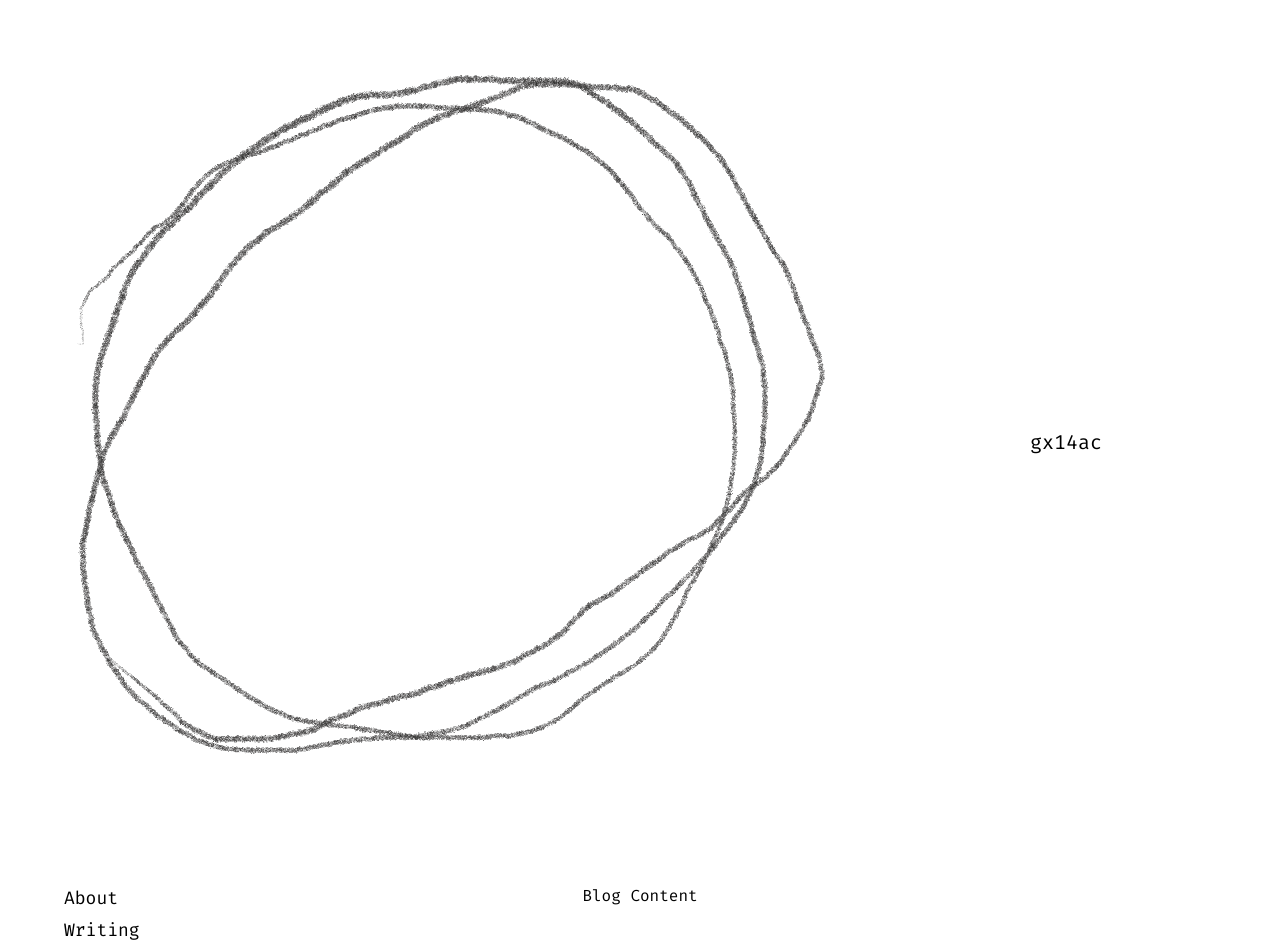
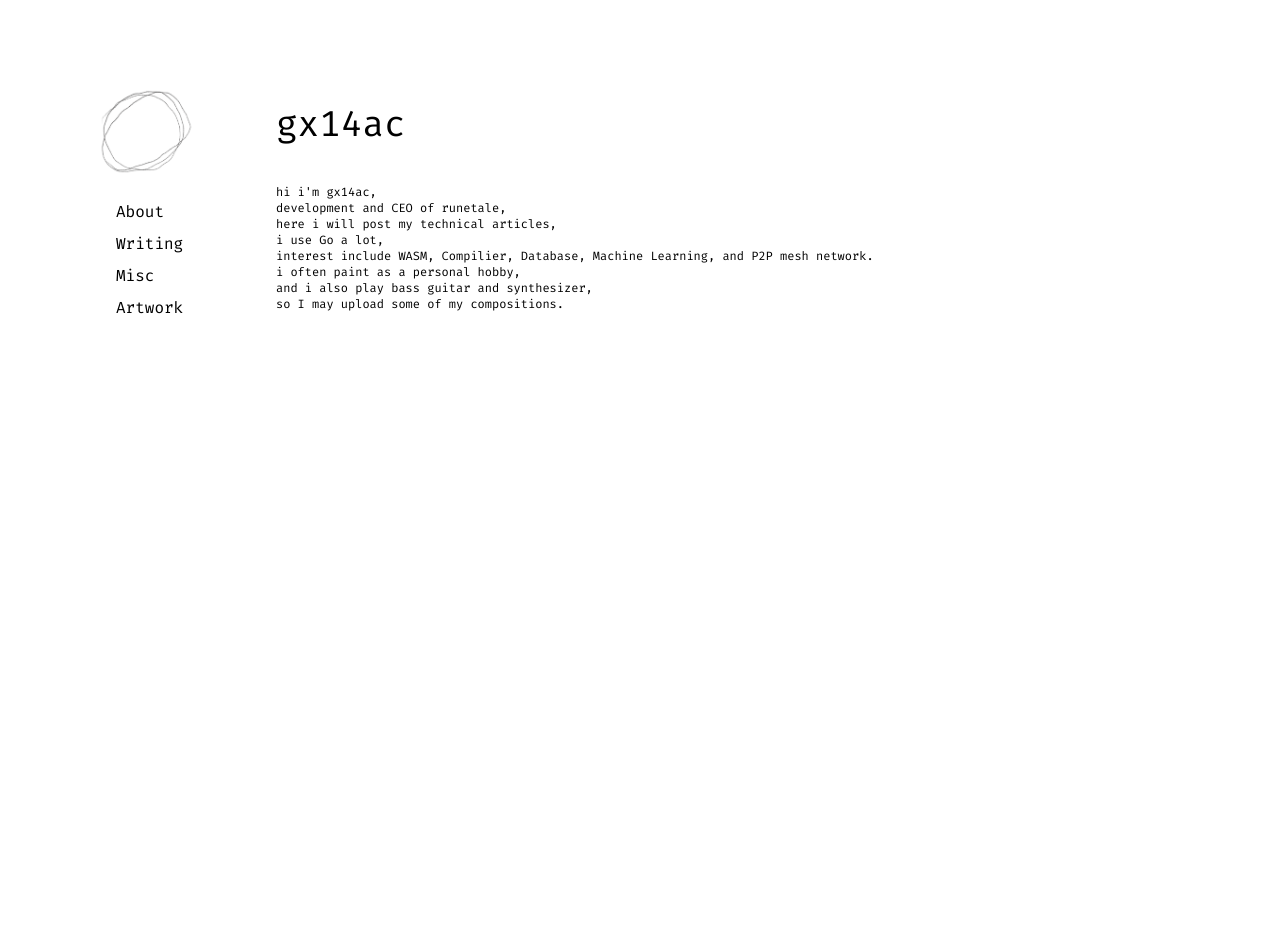
Before and after one commit to gx14ac/gx14ac, a Next.js app: page / in a window 1280 px wide. Shown: the top 952 px of the page. After the commit the page ends 800 px from the top, so only its background shows below. Built offline with nearby package versions, Linux system fonts and the light colour scheme.

Commit message:
add about

```diff
--- a/src/pages/about.tsx
+++ b/src/pages/about.tsx
@@ -1,9 +1,10 @@
+import { fira } from "@utils/font";
+import Sidebar from "./header";
 
 export default function About() {
     return (
         <div>
-
+            <Sidebar />
         </div>
     )
-
 }
--- a/src/pages/header.tsx
+++ b/src/pages/header.tsx
@@ -1,11 +1,49 @@
-import { fira } from "@utils/font";
+import Image from "next/image"
+import { useRouter } from "next/router"
+import { routes } from "./routes"
+import { fira } from "@utils/font"
+import Link from "next/link"
 
 export default function Header() {
+    const router = useRouter()
     return (
-        <div>
-            <p className={`${fira.className} text-xl`}>
-                gx14ac
-            </p>
+        <div className="flex justify-start items-start gap-12 mt-16 ml-24">
+            <div className="grid gap-2 mt-6">
+                <Image
+                    src="/assets/artwork.png"
+                    className=""
+                    alt="logo"
+                    width={100}
+                    height={100}
+                />
+                <Link href="/about" className={`${fira.className} mt-4 ml-5 text-black hover:text-blue-600`} onClick={() => router.push(routes.about)}>
+                    About
+                </Link>
+                <Link href="/writing" className={`${fira.className} ml-5 text-black hover:text-blue-600`} onClick={() => router.push(routes.writing)}>
+                    Writing
+                </Link>
+                <Link href="/misc" className={`${fira.className} ml-5 text-black hover:text-blue-600`} onClick={() => router.push(routes.misc)}>
+                    Misc
+                </Link>
+                <Link href="/artwork" className={`${fira.className} ml-5 text-black hover:text-blue-600`} onClick={() => router.push(routes.artwork)}>
+                    Artwork
+                </Link>
+            </div>
+            <div className="grid gap-10 mt-8 ml-8">
+                <p className={`${fira.className} text-4xl mt-2`}>
+                    gx14ac
+                </p>
+                <p className={`${fira.className} text-xs`}>
+                    hi i'm gx14ac,<br />
+                    development and CEO of runetale,<br />
+                    here i will post my technical articles,<br />
+                    i use Go a lot,<br />
+                    interest include WASM, Compilier, Database, Machine Learning, and P2P mesh network.<br />
+                    i often paint as a personal hobby,<br />
+                    and i also play bass guitar and synthesizer,<br />
+                    so I may upload some of my compositions.<br />
+                </p>
+            </div>
         </div>
     )
 }
--- a/src/pages/index.tsx
+++ b/src/pages/index.tsx
@@ -1,19 +1,10 @@
-import Sidebar from "./sidebar"
 import Header from "./header"
 import { fira } from "@utils/font"
 
 export default function Home() {
   return (
     <div>
-      <div className="flex justify-start items-center gap-40">
-        <Sidebar />
-        <Header />
-      </div>
-      <div>
-        <p className={`${fira.className} flex justify-center items-center`}>
-          Blog Content
-        </p>
-      </div>
+      <Header />
     </div>
   )
 }
--- a/src/pages/sidebar.tsx
+++ /dev/null
@@ -1,34 +0,0 @@
-import Image from "next/image"
-import { useRouter } from "next/router"
-import { routes } from "./routes"
-import { fira } from "@utils/font"
-
-export default function Sidebar() {
-    const router = useRouter()
-    return (
-        <div>
-            <Image
-                src="/assets/artwork.png"
-                className="pt-12 pl-7 w-auto"
-                alt="logo"
-                sizes="20vw"
-                width={0}
-                height={0}
-            />
-            <div className="grid gap-1 place-items-start h-20 pl-16 pt-24" >
-                <a href="https://runetale.com" className={`${fira.className} text-black text-lg hover:text-blue-600`} onClick={() => router.push(routes.about)}>
-                    About
-                </a>
-                <a href="https://runetale.com" className={`${fira.className} "text-black text-lg hover:text-blue-600`} onClick={() => router.push(routes.writing)}>
-                    Writing
-                </a>
-                <a href="https://runetale.com" className={`${fira.className} "text-black text-lg hover:text-blue-600`} onClick={() => router.push(routes.misc)}>
-                    Misc
-                </a>
-                <a href="https://runetale.com" className={`${fira.className} "text-black text-lg hover:text-blue-600`} onClick={() => router.push(routes.artwork)}>
-                    Artwork
-                </a>
-            </div>
-        </div>
-    )
-}
```
